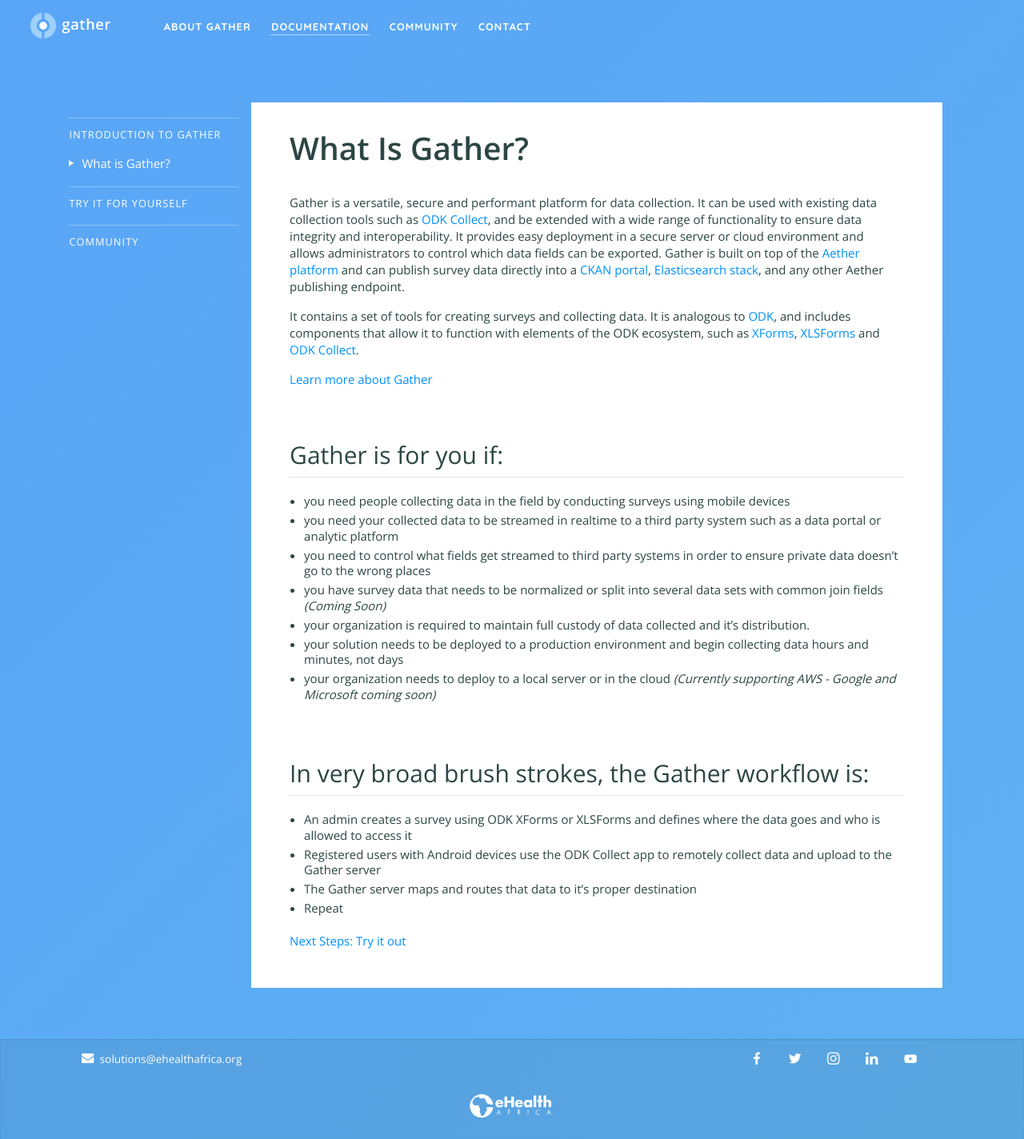
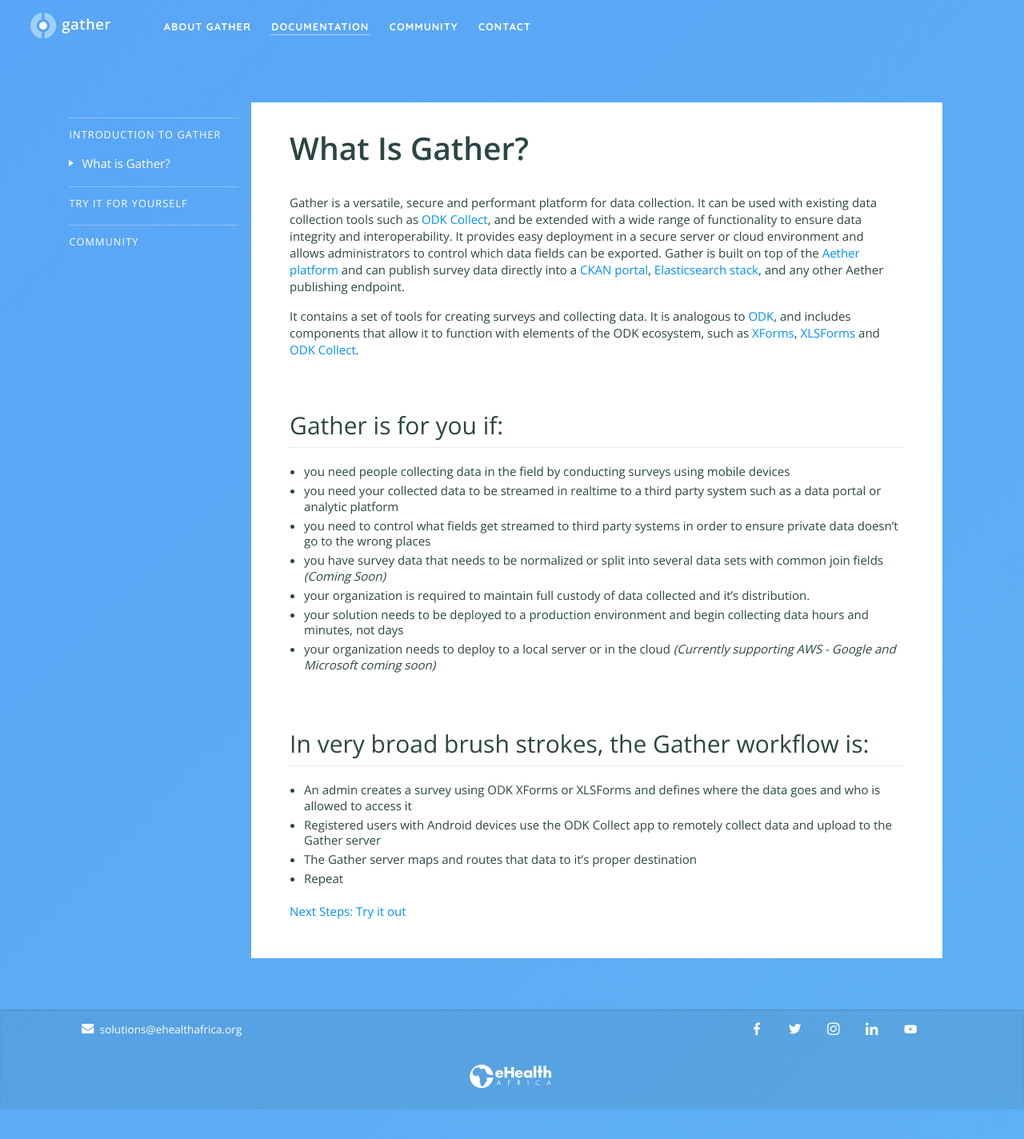
Before and after one commit to nixilla/gather, a Jekyll site: the page built from documentation/introduction/index.md, in a window 1280 px wide. Shown: the whole page at 80% size. Built offline with Jekyll 4.4.1, drawn with Linux system fonts in a browser that asks for light colours.

Commit message:
fix: remove link to non-public sell sheet

```diff
--- a/documentation/introduction/index.md
+++ b/documentation/introduction/index.md
@@ -7,7 +7,6 @@
 
 It contains a set of tools for creating surveys and collecting data. It is analogous to [ODK](https://opendatakit.org/), and includes components that allow it to function with elements of the ODK ecosystem, such as [XForms](https://docs.opendatakit.org/form-design-intro/), [XLSForms](https://docs.opendatakit.org/xlsform/) and [ODK Collect](https://docs.opendatakit.org/collect-intro/).
 
-[Learn more about Gather](https://docs.google.com/document/d/103qTvtmWkM9wq8AZmYWxZgVCSA8BsYZKQSG83btd7UA/preview)
 ## Gather is for you if:
 - you need people collecting data in the field by conducting surveys using mobile devices
 - you need your collected data to be streamed in realtime to a third party system such as a data portal or analytic platform
```
